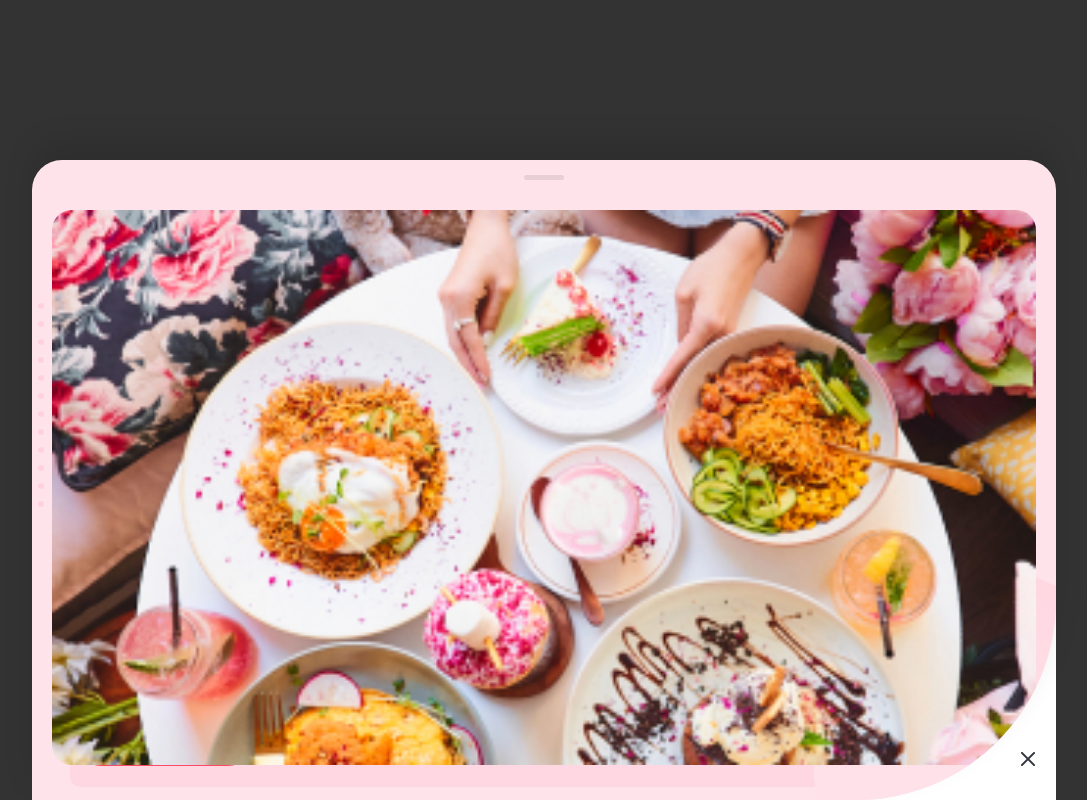
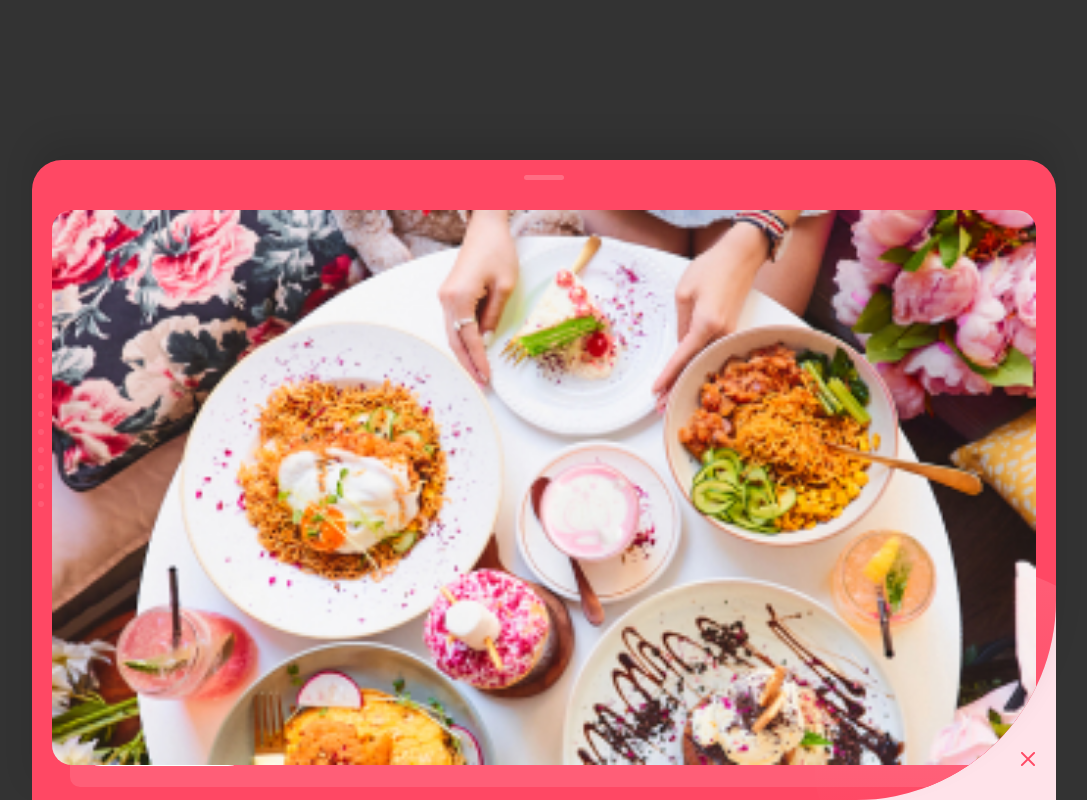
Before and after one commit to fnb-dev/liven-popup-video, a plain HTML site: page index.html in a window 1280 px wide. Shown: the whole page, without its empty margins (96-1183 px from the left). Drawn offline with Linux system fonts and the light colour scheme; a web font is replaced by a local one.

Commit message:
Updated dark screen style

```diff
--- a/css/main.css
+++ b/css/main.css
@@ -391,6 +391,46 @@
 }
 
 
+/* Dark pop up style */
+.pop-up.dark .popup-inner{
+    background-color: #FF4864;
+}
+
+.pop-up.dark .popup-wrap:after{
+    background: #FFE3EA;
+}
+
+.pop-up.dark .drag-btn{
+    background-color: rgba(255, 255, 255, 0.2);
+}
+
+.pop-up.dark .popup-inner figure:after{
+    background: #FF5E77;
+    opacity: 1;
+}
+
+.pop-up.dark .contents h2{
+    color: #ffffff;
+}
+
+.pop-up.dark .contents p{
+    color: rgba(255, 255, 255, 0.8);
+}
+
+.pop-up.dark .highlighted{
+    color: rgba(255, 255, 255, 1);
+}
+
+.pop-up.dark .btn.full-video{
+    background: #FFFFFF !important;
+    color: #33353E !important;
+}
+
+.pop-up.dark .btn-icon{
+    background: #FFE3EA;
+
+}
+
 /* =============== Responsive style =============== */
 @media only screen and (max-height: 736px) {
 
--- a/index.html
+++ b/index.html
@@ -10,7 +10,7 @@
 
 <body>
     <div class="main">
-        <div class="pop-up" id="pop-up">
+        <div class="pop-up dark" id="pop-up">
             <div class="container popup-wrap" id="popup-wrap">
                 <div class="popup-inner" id="popup-inner">
                     <button class="drag-btn"></button>
@@ -21,18 +21,18 @@
                           <img src="img/popup-img.jpg" />
                        </picture>
                     </figure>
-                    <img src="svg/graphics-vector.svg" alt="" class="graphics-vector">
+                    <img src="svg/graphics-vector-dark.svg" alt="" class="graphics-vector">
                     <div class="contents">
                         <h2>Hello!</h2>
                         <p>Enjoy every moment with us! <span class="highlighted">Want to watch the full video?</span></p>
                     </div>
-                    <img class="vector-img" src="svg/shape-vector.svg" alt="Vector shape">
+                    <img class="vector-img" src="svg/shape-vector-dark.svg" alt="Vector shape">
                     <div class="button-wrap">
                         <a href="#" class="full-video btn"><div class="btn-icon"><img src="svg/play-icon.svg" alt=""></div>Full video</a>
                     </div>
                 </div>
                 <button class="popup-close">
-                   <img src="img/close-black.png" alt="">
+                   <img src="img/close-red.png" alt="">
                 </button>
             </div>
             <div class="youtube-video">
@@ -48,7 +48,7 @@
     <script src="https://cdnjs.cloudflare.com/ajax/libs/jqueryui-touch-punch/0.2.3/jquery.ui.touch-punch.min.js"></script>-->
     <script src="js/TweenMax.min.js"></script>
     <script src="js/main.js"></script>
-    <script>
+   <!-- <script>
       // 2. This code loads the IFrame Player API code asynchronously.
       var tag = document.createElement('script');
 
@@ -58,6 +58,17 @@
 
       // 3. This function creates an <iframe> (and YouTube player)
       //    after the API code downloads.
+      var player;
+      function onYouTubeIframeAPIReady() {
+        player = new YT.Player('player', {
+          width: '100%',
+          videoId: 'EF6Qfr0hYZI',
+          playerVars: { 'autoplay': 1, 'playsinline': 1 },
+          events: {
+            'onReady': onPlayerReady
+          }
+        });
+      }
 
       // 4. The API will call this function when the video player is ready.
       function onPlayerReady(event) {
@@ -68,21 +79,11 @@
         $('.full-video').on("click", function(e){
             e.preventDefault();
             $('.youtube-video').fadeIn();
-            var player;
-              function onYouTubeIframeAPIReady() {
-                player = new YT.Player('player', {
-                  width: '100%',
-                  videoId: 'EF6Qfr0hYZI',
-                  playerVars: { 'autoplay': 1, 'playsinline': 1 },
-                  events: {
-                    'onReady': onPlayerReady
-                  }
-                });
-              }
+
         })
 
     </script>
-
+-->
 </body>
 
 </html>
```
Also changed, not shown: img/close-black.png (deleted), svg/graphics-vector-dark.svg (added), svg/graphics-vector.svg (deleted), svg/graphics-vector555.svg (deleted), svg/play-button-icon.svg (deleted), svg/shape-vector-dark.svg (added), svg/shape-vector.svg (deleted).
